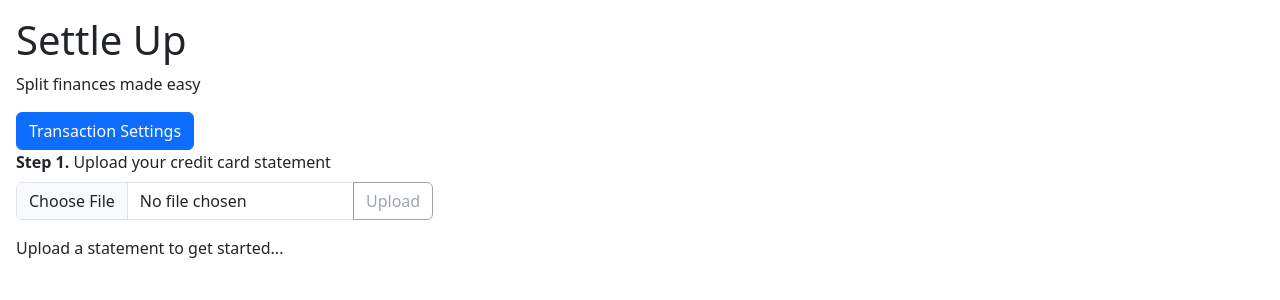
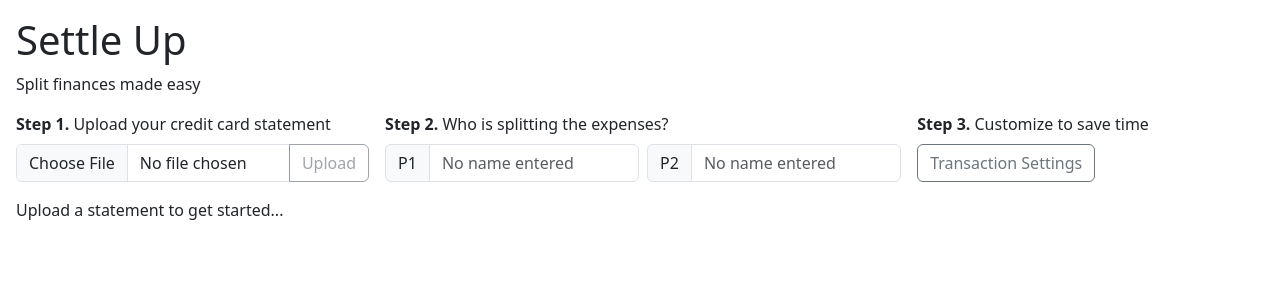
Before and after one commit to crtotoro/settle-up, a React (Vite) app: page / in a window 1280 px wide. Shown: the top 300 px of the page. Built offline with nearby package versions, Linux system fonts and the light colour scheme.

Commit message:
Update app layout and move step 3 into Launch Settings component.

```diff
--- a/src/components/App.jsx
+++ b/src/components/App.jsx
@@ -2,35 +2,27 @@ import { useState } from 'react';
 import FileProcessor from './FileProcessor';
 import TransactionList from './TransactionList';
 import Settings from './Settings';
-import { Button } from 'react-bootstrap';
+import { Button, Form, Stack } from 'react-bootstrap';
+import Users from './Users';
+import LaunchSettings from './LaunchSettings';
 
 function App() {
-  /* Data State */
   const [transactions, setTransactions] = useState([]);
 
-  /* UI State */
-  const [ showSettings, setShowSettings ] = useState(false);
-
-  /* UI State Handlers */
-  const handleShowSettings = () => setShowSettings(true);
-  const handleHideSettings = () => setShowSettings(false);
-
-  /* Props */
   const processorProps = { setTransactions };
   const transactionListProps = { transactions, setTransactions };
-  const settingsProps = { showSettings, handleHideSettings };
 
   return (
     <div className='m-3'>
       <div className='header'>
         <h1>Settle Up</h1>
         <p>Split finances made easy</p>
-        <Button onClick={handleShowSettings}>Transaction Settings</Button>
       </div>
-      <div className='controls d-flex gap-3'>
+      <Stack direction='horizontal' gap={3}>
         <FileProcessor {...processorProps} />
-        <Settings {...settingsProps} />
-      </div>
+        <Users />
+        <LaunchSettings />
+      </Stack>
       <TransactionList {...transactionListProps} />
     </div>
   )
--- a/src/components/FileProcessor.jsx
+++ b/src/components/FileProcessor.jsx
@@ -43,16 +43,12 @@ export default function FileProcessor({ setTransactions }) {
   useEffect(() => {file && console.log("File uploaded:", file.name)},[file]);
 
   return (
-    <>
-      <Stack direction="horizontal" gap={3}>
-        <Form.Group controlId="statementCsv" >
-          <Form.Label><b>Step 1.</b> Upload your credit card statement</Form.Label>
-          <InputGroup>
-            <Form.Control ref={fileInputRef} type='file' accept='.csv, text/csv' onChange={(e) => setInputFiles(e.target.files)} />
-            {inputFiles && inputFiles.length ? <Button variant='primary' onClick={handleUpload}>Upload</Button> : <Button variant='outline-secondary' disabled>Upload</Button>}
-          </InputGroup>
-        </Form.Group>
-      </Stack>
-    </>
+    <Form.Group controlId="statement-csv">
+      <Form.Label><b>Step 1.</b> Upload your credit card statement</Form.Label>
+      <InputGroup >
+        <Form.Control ref={fileInputRef} type='file' accept='.csv, text/csv' onChange={(e) => setInputFiles(e.target.files)} />
+        {inputFiles && inputFiles.length ? <Button variant='primary' onClick={handleUpload}>Upload</Button> : <Button variant='outline-secondary' disabled>Upload</Button>}
+      </InputGroup>
+    </Form.Group>
   )
 }
--- /dev/null
+++ b/src/components/LaunchSettings.jsx
@@ -0,0 +1,18 @@
+import React, { useState } from 'react'
+import { Button, Form } from 'react-bootstrap';
+import Settings from './Settings';
+
+export default function LaunchSettings() {
+  const [ showSettings, setShowSettings ] = useState(false);
+  const handleShowSettings = () => setShowSettings(true);
+  const handleHideSettings = () => setShowSettings(false);
+  const settingsProps = { showSettings, handleHideSettings };
+
+  return (
+    <Form.Group >
+      <Form.Label><b>Step 3.</b> Customize to save time</Form.Label>
+      <Button variant='outline-secondary' onClick={handleShowSettings}>Transaction Settings</Button>
+      <Settings {...settingsProps} />
+    </Form.Group>
+  )
+}
--- a/src/components/Settings.jsx
+++ b/src/components/Settings.jsx
@@ -48,7 +48,7 @@ export default function Settings({ showSettings, handleHideSettings }) {
             <Form.Group className='col-12 mb-2'>
               <InputGroup>
                 <InputGroup.Text>$</InputGroup.Text>
-                <FloatingLabel controlId='verify-amount-matcher' label='Verify minimum'>
+                <FloatingLabel controlId='verify-amount-matcher' label='Verify minimum amount'>
                   <Form.Control type="number" name="verify-amount" min='0' step='5' placeholder='Amount...'/>
                 </FloatingLabel>
               </InputGroup>
--- a/src/components/TextMatcher.jsx
+++ b/src/components/TextMatcher.jsx
@@ -27,7 +27,7 @@ export default function TextMatcher({ type, matchers, matcherDispatch }) {
         <Accordion.Item eventKey='1'>
           <Accordion.Header className='p-0'>
             <div className='d-flex flex-column m-0'>
-              <div>{titleType + ':'}</div>
+              <div>{titleType + ' transactions matching:'}</div>
               <Form.Text muted>{`(${matchers.length} applied)`}</Form.Text>
             </div>
           </Accordion.Header>
--- a/src/components/Users.jsx
+++ b/src/components/Users.jsx
@@ -1,15 +1,21 @@
 import React from 'react'
-import { FloatingLabel, Form } from 'react-bootstrap'
+import { FloatingLabel, Form, InputGroup } from 'react-bootstrap'
+import InputGroupText from 'react-bootstrap/esm/InputGroupText'
 
 export default function Users() {
   return (
-    <Form.Group className='users d-flex gap-3'>
-      <FloatingLabel controlId='participant1' label='Primary' className='mb-3'>
-        <Form.Control type='text' name='participant1' placeholder='Enter a name...'/>
-      </FloatingLabel>
-      <FloatingLabel controlId='participant2' label='Secondary' className='mb-3'>
-        <Form.Control type='text' name='participant2' placeholder='Enter a name...'/>
-      </FloatingLabel>
+    <Form.Group className='participants-form'>
+      <Form.Label><b>Step 2.</b> Who is splitting the expenses?</Form.Label>
+      <div className='participants d-flex gap-2'>
+        <InputGroup id='participant1' label='Primary'>
+          <InputGroup.Text>P1</InputGroup.Text>
+          <Form.Control type='text' name='participant1' placeholder='No name entered'/>
+        </InputGroup>
+        <InputGroup id='participant2' label='Secondary'>
+          <InputGroup.Text>P2</InputGroup.Text>
+          <Form.Control type='text' name='participant2' placeholder='No name entered' />
+        </InputGroup>
+      </div>
     </Form.Group>
   )
 }
--- a/src/styles.css
+++ b/src/styles.css
@@ -13,6 +13,8 @@
   box-shadow: 2px 2px 5px 2px rgba(0,0,0,0.1);
 }
 
+
+/*--- Bootstrap Overrides ---*/
 .accordion-button {
   --bs-accordion-btn-padding-y: 5px;
   --bs-accordion-btn-padding-x: 10px;
```
